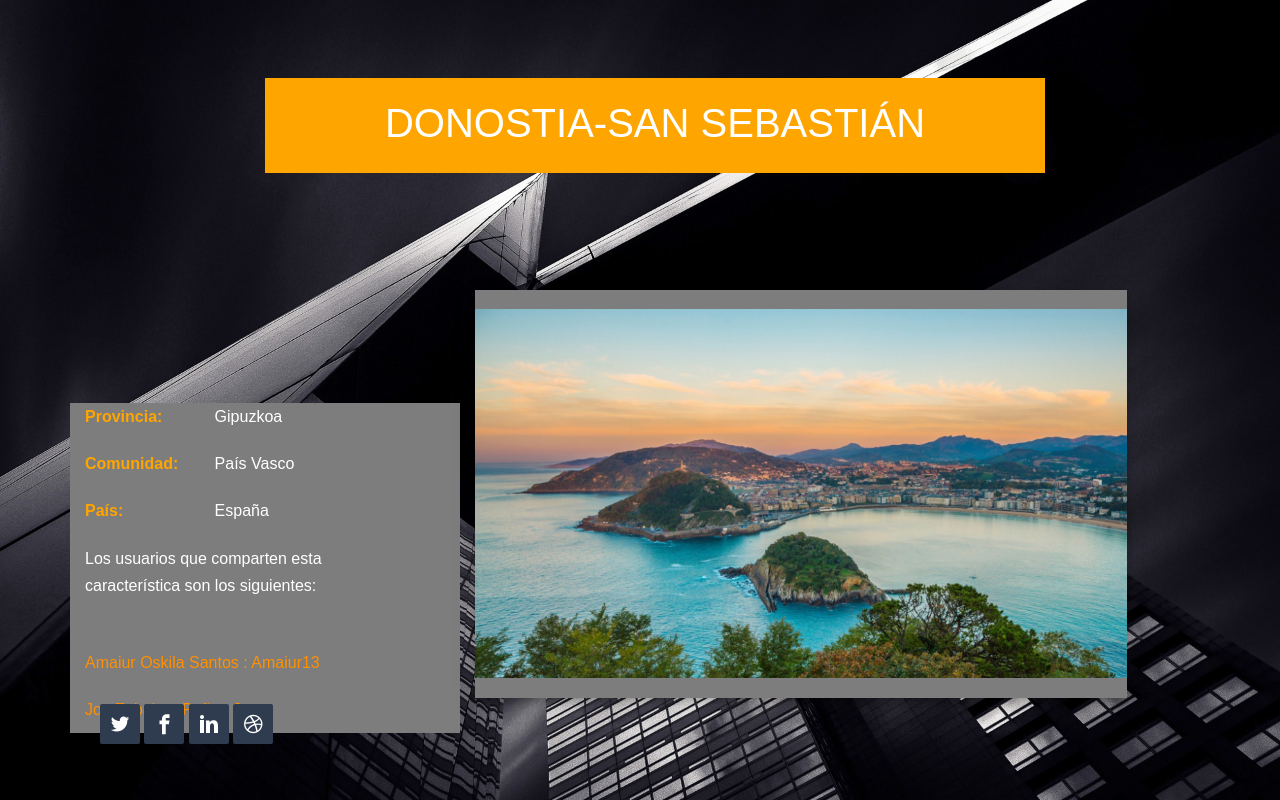
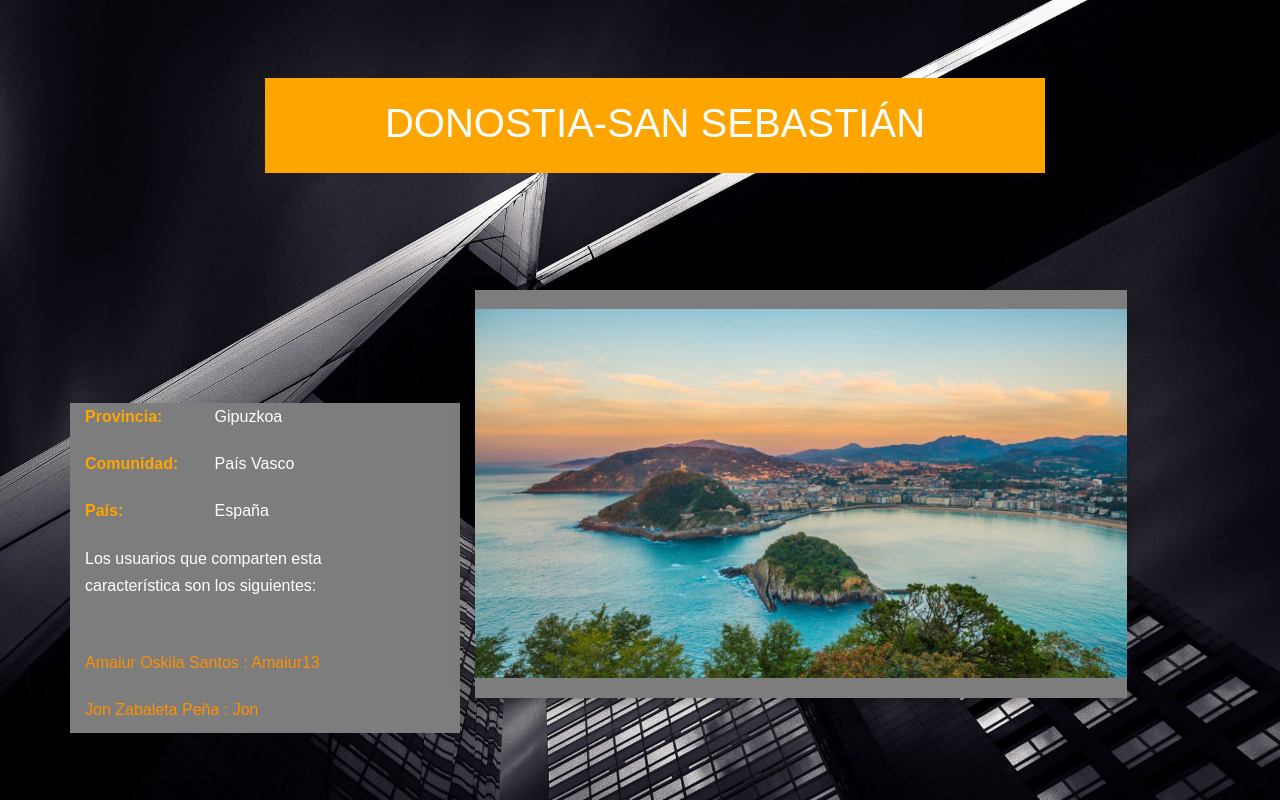
Before and after one commit to Zabaleta99/Proyecto-Web, a Django app: page /ciudad/1/ in a window 1280 px wide. Run offline with Django 3.2, Linux system fonts and the light colour scheme; data comes from the database, SQL or seed files in the repository; both versions use the stored data as it was after the commit; some libraries are stand-ins or nearby versions; some web fonts are replaced.

Commit message:
kjsddfgs

```diff
--- a/RedSocial/appRedSocial/templates/ciudad.html
+++ b/RedSocial/appRedSocial/templates/ciudad.html
@@ -43,15 +43,6 @@
 					<img class="borderedpicture" src="{% static ciudad.foto.name %}" alt=""/>
 				</div>
 			</div>
-
-			<div class="col-md-8">
-				<ul class="fh5co-social-icons">
-					<li><a href="#"><i class="icon-twitter2"></i></a></li>
-					<li><a href="#"><i class="icon-facebook3"></i></a></li>
-					<li><a href="#"><i class="icon-linkedin2"></i></a></li>
-					<li><a href="#"><i class="icon-dribbble2"></i></a></li>
-				</ul>
-			</div>
 		</div>
 	</div>
 </div>
```
Also changed, not shown: RedSocial/appRedSocial/templates/aficion.html (+0 -8 lines), RedSocial/db.sqlite3.
